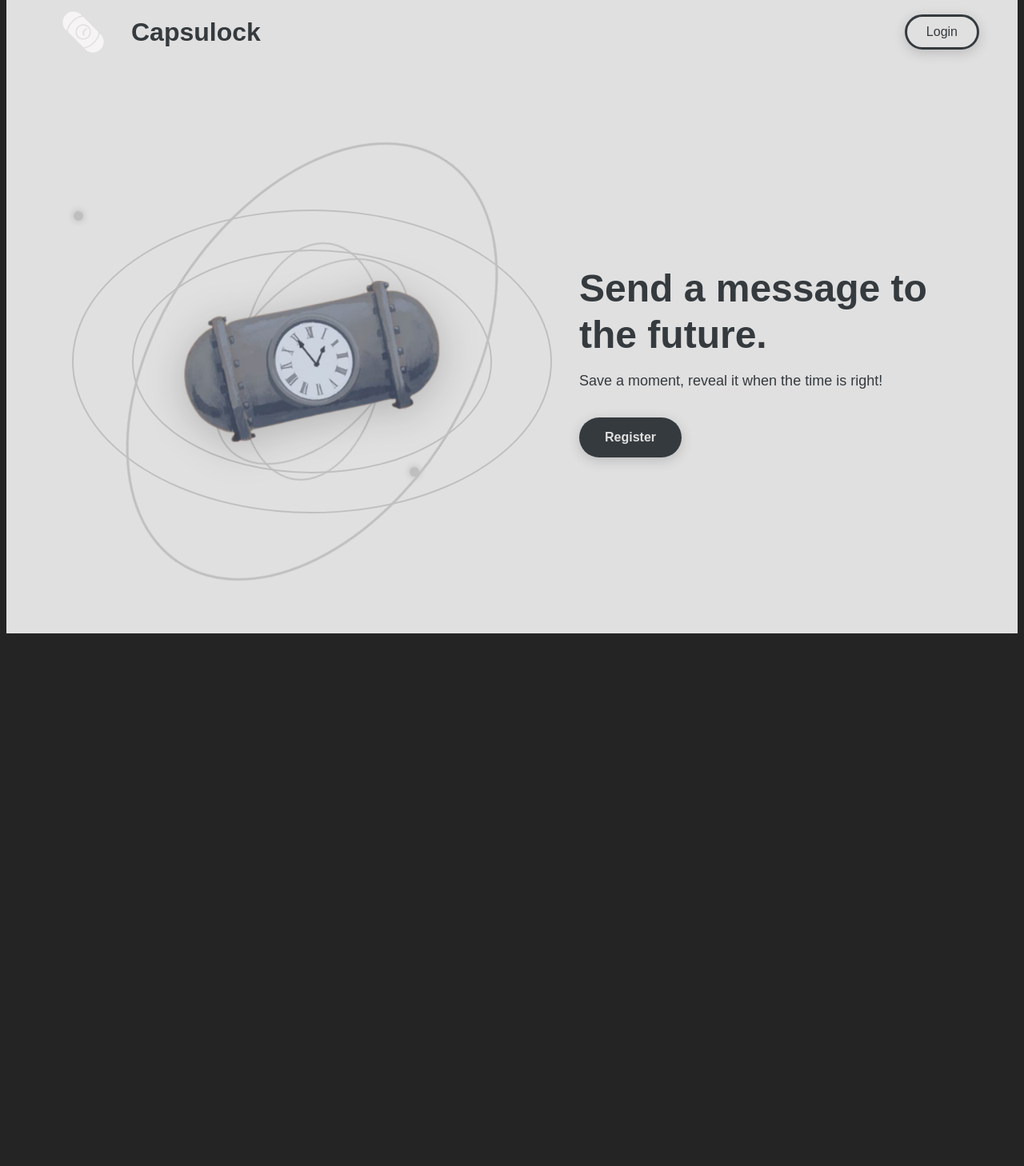
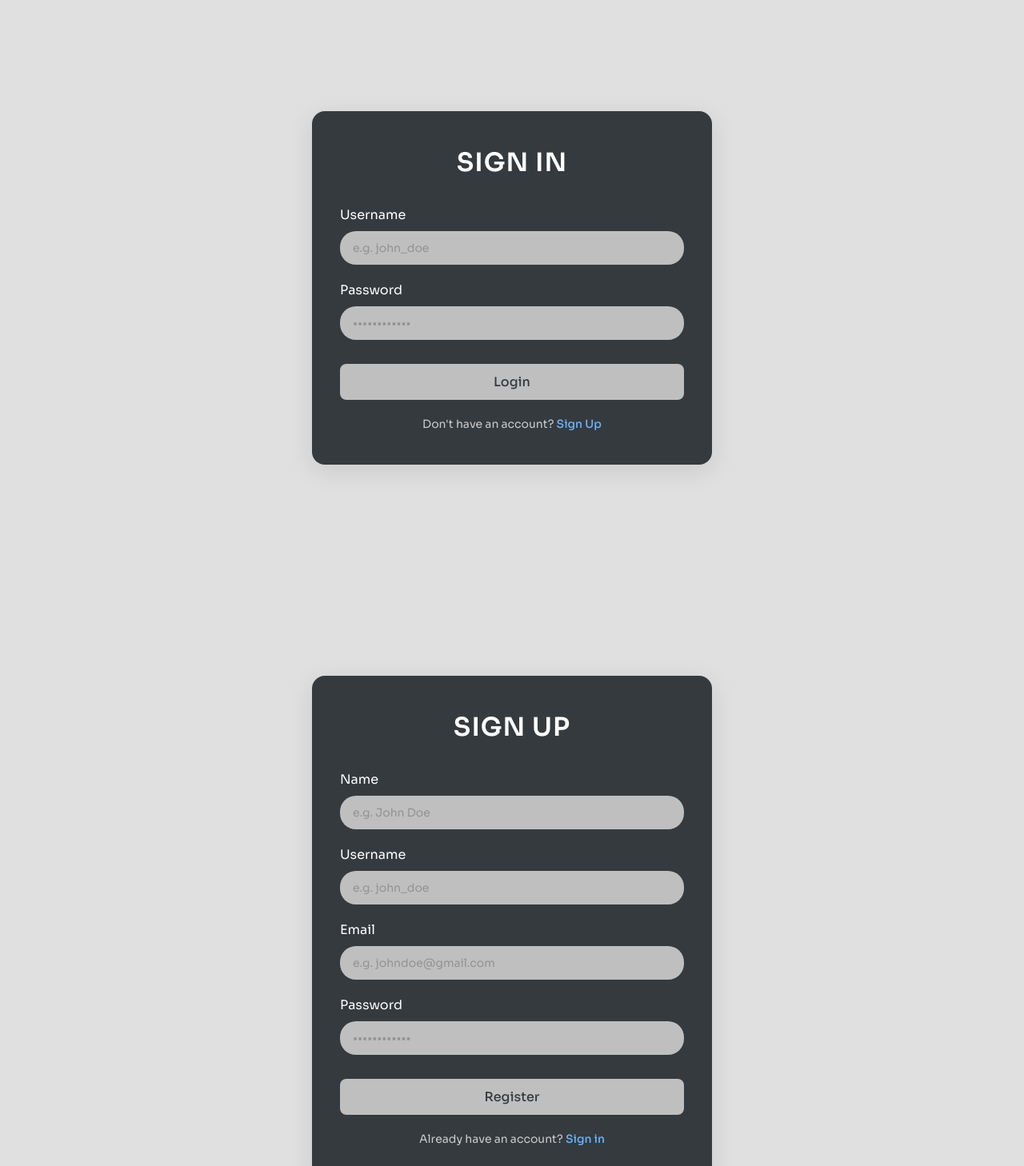
Before and after one commit to bashar-shreif/time-capsule-client, a React (Vite) app: page / in a window 1280 px wide. Shown: the part 40-1498 px from the top of the page at 80% size. Before the commit the page ends 840 px from the top, so only its background shows below. Built offline with nearby package versions, Linux system fonts and the light colour scheme.

Commit message:
adding sign pages

```diff
--- a/src/App.jsx
+++ b/src/App.jsx
@@ -5,13 +5,16 @@ import "./styles/index.css";
 
 import React from 'react';
 
-import Landing from './pages/Landing';
+import Login from './pages/Login';
+import Register from './pages/Register';
+
 import { BrowserRouter } from "react-router-dom";
 
 const App = () => {
 
   return (<>
-    <BrowserRouter>  <Landing/>
+    <BrowserRouter>  <Login></Login>
+    <Register></Register>
     </BrowserRouter>
   </>);
 
--- a/src/pages/Login/index.jsx
+++ b/src/pages/Login/index.jsx
@@ -0,0 +1,58 @@
+import React, {useState} from 'react'
+import Input from '../../components/shared/Input';
+import '../Register/style.css';
+
+
+const LoginPage = () => {
+  const [username, setUsername] = useState();
+  const [password, setPassword] = useState();
+
+  return (
+    <div className="auth-wrapper">
+      <div className="auth-container">
+        <h1 className="auth-title">SIGN IN</h1>
+
+
+
+        <div className="auth-form-group">
+          <label className="auth-form-label">Username</label>
+          <Input
+            name="username"
+            hint="e.g. john_doe"
+            onChangeListener={(e) => {
+              setUsername(e.target.value);
+            }}
+          />
+        </div>
+
+
+
+        <div className="auth-form-group">
+          <label className="auth-form-label">Password</label>
+          <Input
+            name="password"
+            hint="••••••••••••"
+            onChangeListener={(e) => {
+              setPassword(e.target.value);
+            }}
+          />
+        </div>
+
+        <button
+          className="auth-register-btn"
+          onClick={() => {
+            console.log(name, username, email, password);
+          }}
+        >
+          Login
+        </button>
+
+        <p className="auth-signin-link">
+          Don't have an account? <a href="/register" className="auth-signin-link-text">Sign Up</a>
+        </p>
+      </div>
+    </div>
+  );
+};
+
+export default LoginPage;
--- a/src/pages/Register/index.jsx
+++ b/src/pages/Register/index.jsx
@@ -0,0 +1,78 @@
+import React, {useState} from 'react'
+import Input from '../../components/shared/Input';
+import './style.css';
+
+
+const RegisterPage = () => {
+  const [name, setName] = useState();
+  const [username, setUsername] = useState();
+  const [email, setEmail] = useState();
+  const [password, setPassword] = useState();
+
+  return (
+    <div className="auth-wrapper">
+      <div className="auth-container">
+        <h1 className="auth-title">SIGN UP</h1>
+
+        <div className="auth-form-group">
+          <label className="auth-form-label">Name</label>
+          <Input
+            name="name"
+            hint="e.g. John Doe"
+            onChangeListener={(e) => {
+              setName(e.target.value);
+            }}
+          />
+        </div>
+
+        <div className="auth-form-group">
+          <label className="auth-form-label">Username</label>
+          <Input
+            name="username"
+            hint="e.g. john_doe"
+            onChangeListener={(e) => {
+              setUsername(e.target.value);
+            }}
+          />
+        </div>
+
+        <div className="auth-form-group">
+          <label className="auth-form-label">Email</label>
+          <Input
+            name="email"
+            hint="e.g. johndoe@gmail.com"
+            onChangeListener={(e) => {
+              setEmail(e.target.value);
+            }}
+          />
+        </div>
+
+        <div className="auth-form-group">
+          <label className="auth-form-label">Password</label>
+          <Input
+            name="password"
+            hint="••••••••••••"
+            onChangeListener={(e) => {
+              setPassword(e.target.value);
+            }}
+          />
+        </div>
+
+        <button
+          className="auth-register-btn"
+          onClick={() => {
+            console.log(name, username, email, password);
+          }}
+        >
+          Register
+        </button>
+
+        <p className="auth-signin-link">
+          Already have an account? <a href="/login" className="auth-signin-link-text">Sign in</a>
+        </p>
+      </div>
+    </div>
+  );
+};
+
+export default RegisterPage;
--- a/src/pages/Register/style.css
+++ b/src/pages/Register/style.css
@@ -0,0 +1,125 @@
+@import url('https://fonts.googleapis.com/css2?family=Sora:wght@300;400;500;600;700&display=swap');
+
+:root {
+  --bg: #e0e0e0;
+  --text: #353a3e;
+  --light: #bfbfbf;
+  --dark: #222526;
+}
+
+* {
+  margin: 0;
+  padding: 0;
+  box-sizing: border-box;
+}
+
+
+.auth-wrapper {
+    font-family: 'Sora', sans-serif;
+  width: 100%;
+  height: 100vh;
+  display: flex;
+  align-items: center;
+  justify-content: center;
+  background-color: var(--bg);
+}
+
+.auth-container {
+  background-color: var(--text);
+  padding: 40px 35px;
+  border-radius: 16px;
+  width: 100%;
+  max-width: 500px;
+  box-shadow: 0 8px 32px rgba(0, 0, 0, 0.1);
+}
+
+.auth-title {
+  color: white;
+  font-size: 32px;
+  font-weight: 600;
+  text-align: center;
+  margin-bottom: 30px;
+  letter-spacing: 1px;
+}
+
+.auth-form-group {
+  margin-bottom: 20px;
+}
+
+.auth-form-label {
+  display: block;
+  color: white;
+  font-size: 16px;
+  font-weight: 400;
+  margin-bottom: 8px;
+}
+
+.auth-input-container {
+  width: 100%;
+}
+
+.auth-custom-input {
+  width: 100%;
+  padding: 12px 16px;
+  border: none;
+  border-radius:20px;
+  background-color: var(--light);
+  color: var(--text);
+  font-family: 'Sora', sans-serif;
+  font-size: 14px;
+  font-weight: 400;
+  outline: none;
+  transition: all 0.3s ease;
+}
+
+.auth-custom-input::placeholder {
+  color: #888;
+  opacity: 0.8;
+}
+
+.auth-custom-input:focus {
+  background-color: #d0d0d0;
+  box-shadow: 0 0 0 2px rgba(255, 255, 255, 0.2);
+}
+
+.auth-register-btn {
+  width: 100%;
+  padding: 12px;
+  background-color: var(--light);
+  border: none;
+  border-radius: 8px;
+  color: var(--text);
+  font-family: 'Sora', sans-serif;
+  font-size: 16px;
+  font-weight: 500;
+  cursor: pointer;
+  margin-top: 10px;
+  transition: all 0.3s ease;
+}
+
+.auth-register-btn:hover {
+  background-color: #b0b0b0;
+  transform: translateY(-1px);
+}
+
+.auth-register-btn:active {
+  transform: translateY(0);
+}
+
+.auth-signin-link {
+  text-align: center;
+  margin-top: 20px;
+  color: #ccc;
+  font-size: 14px;
+  font-weight: 400;
+}
+
+.auth-signin-link-text {
+  color: #6bb6ff;
+  text-decoration: none;
+  font-weight: 500;
+}
+
+.auth-signin-link-text:hover {
+  text-decoration: underline;
+}
```
Also changed, not shown: src/pages/Login/style.css (deleted).
